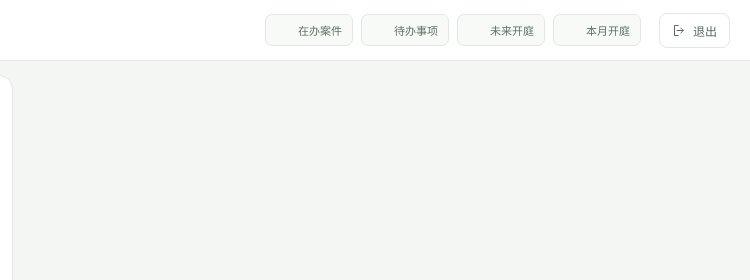
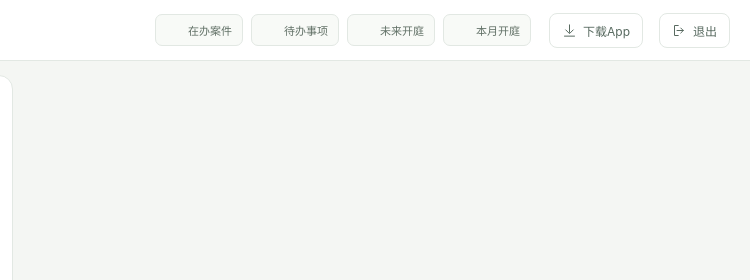
Before and after one commit to teamilkman/case-notes, a website with bundled scripts: page public/index.html in a window 1280 px wide. Shown: the top 280 px of the page, 530-1280 px from the left. Built offline with nearby package versions, Linux system fonts and the light colour scheme; files whose address does not match are found by name.

Commit message:
feat: 浏览器端顶栏加下载App入口

```diff
--- a/public/index.html
+++ b/public/index.html
@@ -27,7 +27,7 @@
       <div class="header-stats" role="group" aria-label="工作概览" :aria-busy="$state.statsLoading">
         <span class="header-stat" v-for="metric in [{key:'active',label:'在办案件'},{key:'todos',label:'待办事项'},{key:'future',label:'未来开庭'},{key:'month',label:'本月开庭'}]" :key="metric.key"><b :class="{skeleton:$state.statsLoading&&$state.counts[metric.key]===undefined}">{{ $state.counts[metric.key]??'—' }}</b><span>{{ metric.label }}</span></span>
       </div>
-      <div class="h-right"><span class="header-date">{{ todayStr() }}<span>{{ wk(todayStr()) }}</span></span><button v-if="$state.inApk" class="sync-btn" @click="checkUpdate"><ui-icon name="download"></ui-icon>检查更新</button><button class="sync-btn" :disabled="$state.loggingOut" @click="logout"><ui-icon name="logout"></ui-icon>{{ $state.loggingOut?'退出中…':'退出' }}</button></div>
+      <div class="h-right"><span class="header-date">{{ todayStr() }}<span>{{ wk(todayStr()) }}</span></span><button v-if="$state.inApk" class="sync-btn" @click="checkUpdate"><ui-icon name="download"></ui-icon>检查更新</button><button v-else class="sync-btn" @click="downloadApk"><ui-icon name="download"></ui-icon>下载App</button><button class="sync-btn" :disabled="$state.loggingOut" @click="logout"><ui-icon name="logout"></ui-icon>{{ $state.loggingOut?'退出中…':'退出' }}</button></div>
     </header>
     <nav class="tabbar" aria-label="主导航" :style="{'--active-tab':['kanban','cases','calendar'].indexOf($state.view)}">
       <button :class="{on:$state.view==='kanban'}" :aria-current="$state.view==='kanban'?'page':null" @click="navigate('kanban')"><ui-icon name="board"></ui-icon>看板</button>
--- a/public/legacy-app.js
+++ b/public/legacy-app.js
@@ -166,6 +166,8 @@ const app = createApp({
     // APK manual update entry (no JS bridge): a same-host sentinel navigation is
     // consumed by the shell, which runs the check and reports back natively.
     checkUpdate:()=>{location.assign('https://'+location.host+'/__app__/check-update');},
+    // Browser-side APK download entry (hidden inside the shell itself).
+    downloadApk:()=>{if(!window.open('https://github.com/teamilkman/case-notes/releases/tag/android-latest','_blank'))location.assign('https://github.com/teamilkman/case-notes/releases/tag/android-latest');},
     navigate:view=>navigation.openView(view),
     swiped:view=>navigation.swiped(view),
     pageSettled:()=>navigation.settled(),
```
Also changed, not shown: README.md, 1 other file.
